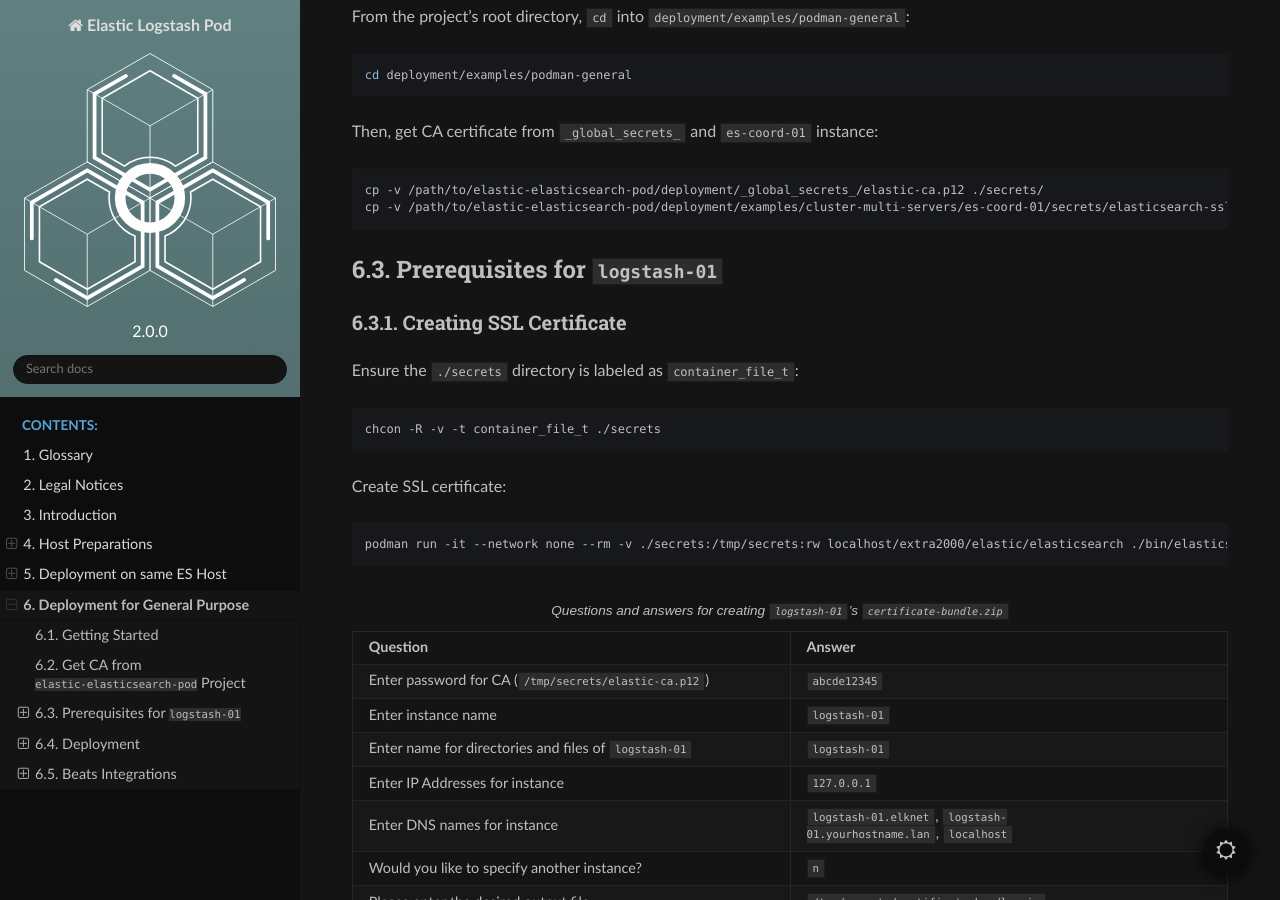
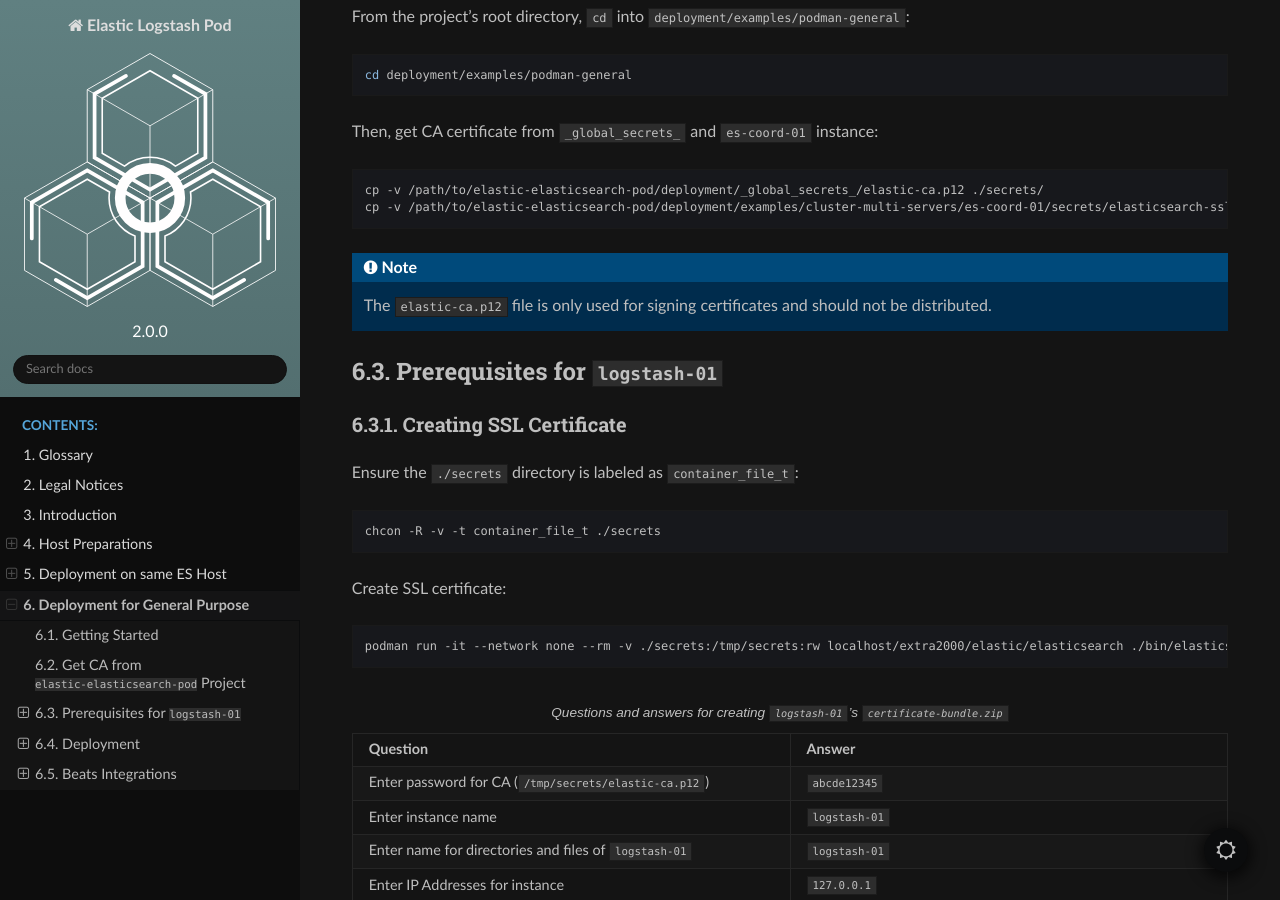
Before and after one commit to extra2000/elastic-logstash-pod, a Sphinx documentation site: the page built from docs/source/example_podman_general.rst, in a window 1280 px wide and 900 px high, scrolled down 808 px. Built offline with Sphinx 7.4.7 and the Read the Docs theme 2.0.0, drawn with Linux system fonts in a browser that asks for light colours.

Commit message:
docs(deployments): don't distribute `elastic-ca.p12`

```diff
--- a/docs/source/example_podman_elk.rst
+++ b/docs/source/example_podman_elk.rst
@@ -44,6 +44,10 @@ Then, get CA certificate from ``_global_secrets_`` and ``es-coord-01`` instance:
 
     cp -v /path/to/elastic-elasticsearch-pod/deployment/_global_secrets_/elastic-ca.p12 ./secrets/
     cp -v /path/to/elastic-elasticsearch-pod/deployment/examples/cluster-multi-servers/es-coord-01/secrets/elasticsearch-ssl-http/kibana/elasticsearch-ca.pem ./secrets/elastic-ca.pem
+
+.. note::
+
+    The ``elastic-ca.p12`` file is only used for signing certificates and should not be distributed.
 
 Prerequisites for ``logstash-01``
 ---------------------------------
--- a/docs/source/example_podman_general.rst
+++ b/docs/source/example_podman_general.rst
@@ -44,6 +44,10 @@ Then, get CA certificate from ``_global_secrets_`` and ``es-coord-01`` instance:
 
     cp -v /path/to/elastic-elasticsearch-pod/deployment/_global_secrets_/elastic-ca.p12 ./secrets/
     cp -v /path/to/elastic-elasticsearch-pod/deployment/examples/cluster-multi-servers/es-coord-01/secrets/elasticsearch-ssl-http/kibana/elasticsearch-ca.pem ./secrets/elastic-ca.pem
+
+.. note::
+
+    The ``elastic-ca.p12`` file is only used for signing certificates and should not be distributed.
 
 Prerequisites for ``logstash-01``
 ---------------------------------
```
